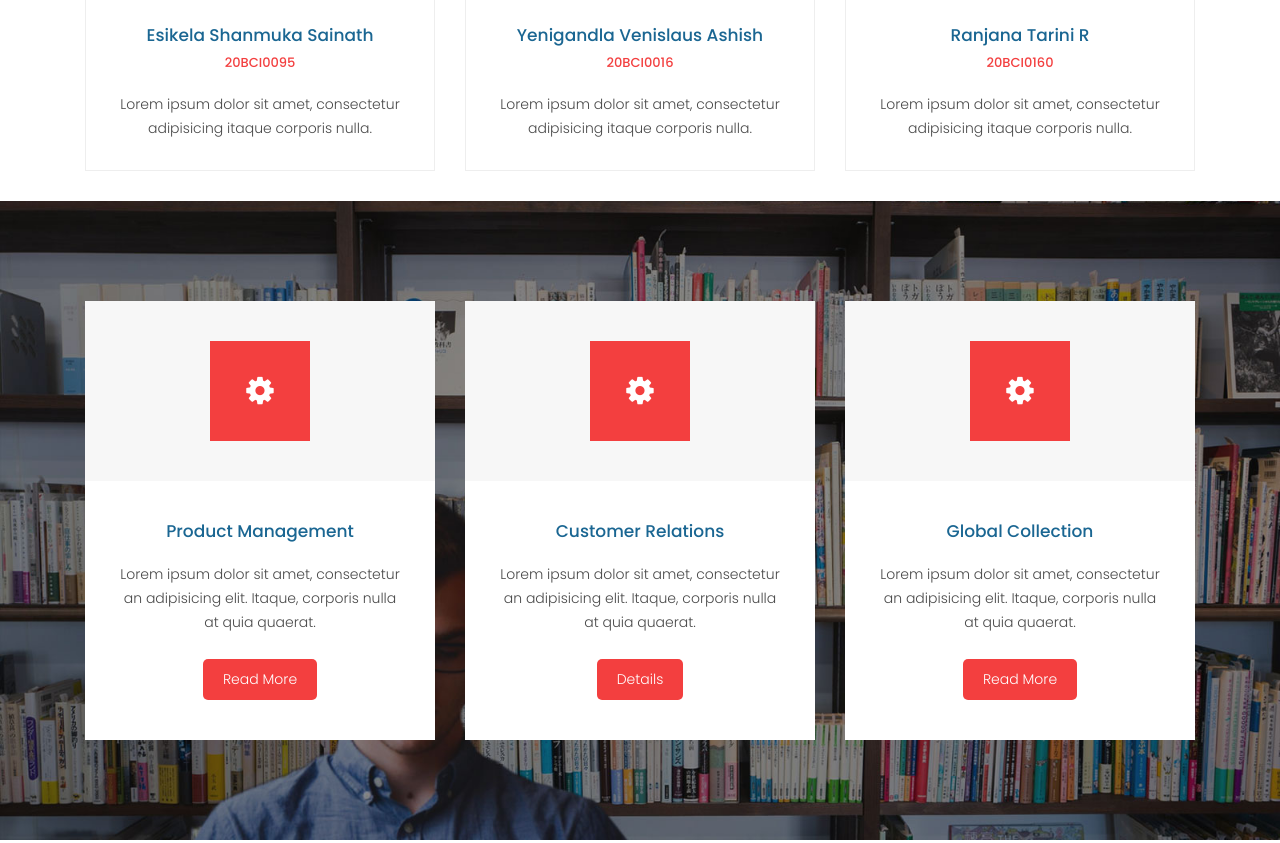
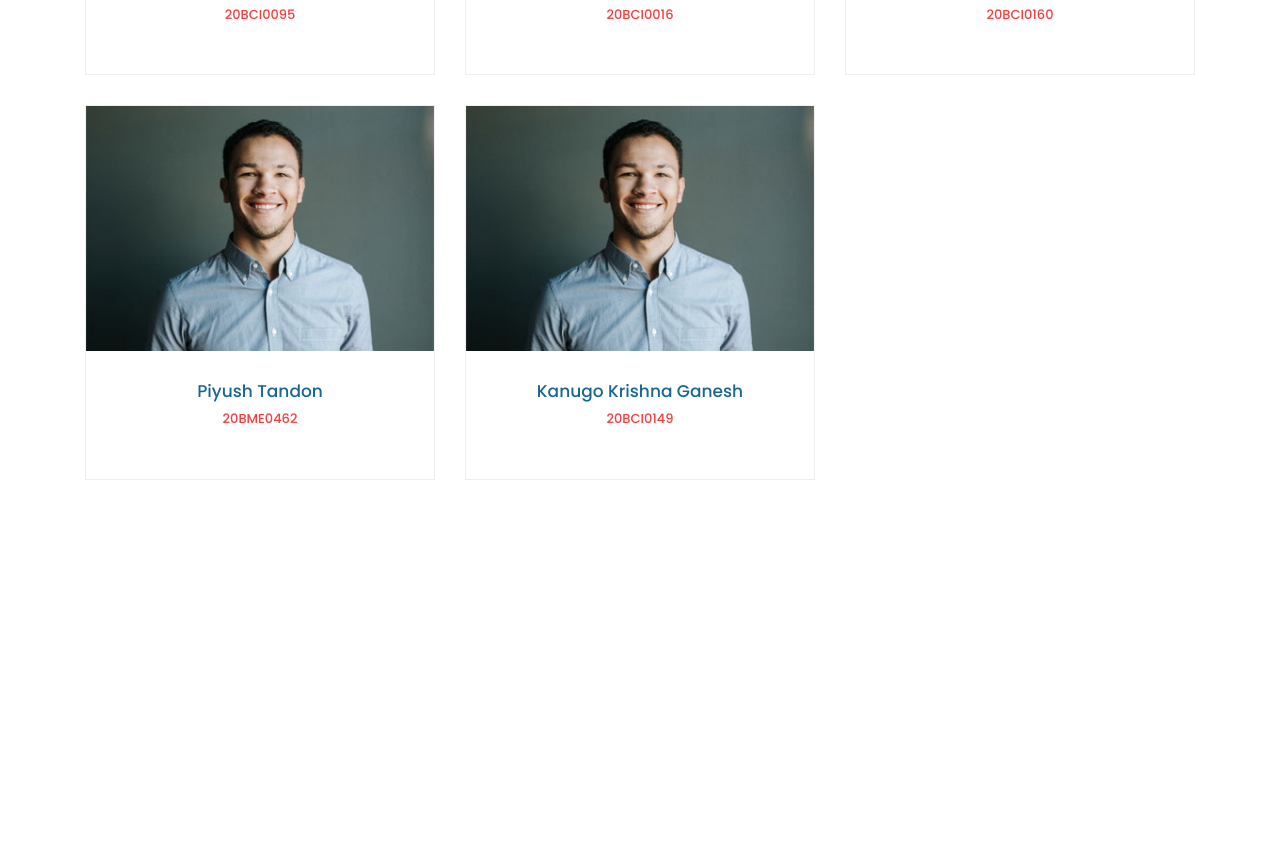
Before and after one commit to architjain2002/OxygenConcentrator-website, a plain HTML site: page about.html in a window 1280 px wide. Shown: the part 1910-2753 px from the top of the page. After the commit the page ends 2420 px from the top, so only its background shows below. Drawn offline with Linux system fonts and the light colour scheme.

Commit message:
added other team mem

```diff
--- a/about.html
+++ b/about.html
@@ -136,7 +136,7 @@ https://templatemo.com/tm-546-sixteen-clothing
           <div class="team-member">
             <div class="thumb-container">
               <img src="assets/images/team_01.jpg" alt="">
-              <div class="hover-effect">
+              <!-- <div class="hover-effect">
                 <div class="hover-content">
                   <ul class="social-icons">
                     <li><a href="#"><i class="fa fa-facebook"></i></a></li>
@@ -145,12 +145,12 @@ https://templatemo.com/tm-546-sixteen-clothing
                     <li><a href="#"><i class="fa fa-behance"></i></a></li>
                   </ul>
                 </div>
-              </div>
+              </div> -->
             </div>
             <div class="down-content">
               <h4>Dhanush Chalicheemla</h4>
               <span>20BIT0239</span>
-              <p>Lorem ipsum dolor sit amet, consectetur adipisicing itaque corporis nulla.</p>
+              <!-- <p>Lorem ipsum dolor sit amet, consectetur adipisicing itaque corporis nulla.</p> -->
             </div>
           </div>
         </div>
@@ -158,7 +158,7 @@ https://templatemo.com/tm-546-sixteen-clothing
           <div class="team-member">
             <div class="thumb-container">
               <img src="assets/images/team_02.jpg" alt="">
-              <div class="hover-effect">
+              <!-- <div class="hover-effect">
                 <div class="hover-content">
                   <ul class="social-icons">
                     <li><a href="#"><i class="fa fa-facebook"></i></a></li>
@@ -167,12 +167,12 @@ https://templatemo.com/tm-546-sixteen-clothing
                     <li><a href="#"><i class="fa fa-behance"></i></a></li>
                   </ul>
                 </div>
-              </div>
+              </div> -->
             </div>
             <div class="down-content">
               <h4>Malluri Reddy Theerthani</h4>
               <span>20BCE2741</span>
-              <p>Lorem ipsum dolor sit amet, consectetur adipisicing itaque corporis nulla.</p>
+              <!-- <p>Lorem ipsum dolor sit amet, consectetur adipisicing itaque corporis nulla.</p> -->
             </div>
           </div>
         </div>
@@ -180,7 +180,7 @@ https://templatemo.com/tm-546-sixteen-clothing
           <div class="team-member">
             <div class="thumb-container">
               <img src="assets/images/team_03.jpg" alt="">
-              <div class="hover-effect">
+              <!-- <div class="hover-effect">
                 <div class="hover-content">
                   <ul class="social-icons">
                     <li><a href="#"><i class="fa fa-facebook"></i></a></li>
@@ -189,12 +189,12 @@ https://templatemo.com/tm-546-sixteen-clothing
                     <li><a href="#"><i class="fa fa-behance"></i></a></li>
                   </ul>
                 </div>
-              </div>
+              </div> -->
             </div>
             <div class="down-content">
               <h4>Archit Jain</h4>
               <span>20BCT0207</span>
-              <p>Lorem ipsum dolor sit amet, consectetur adipisicing itaque corporis nulla.</p>
+              <!-- <p>Lorem ipsum dolor sit amet, consectetur adipisicing itaque corporis nulla.</p> -->
             </div>
           </div>
         </div>
@@ -202,7 +202,7 @@ https://templatemo.com/tm-546-sixteen-clothing
           <div class="team-member">
             <div class="thumb-container">
               <img src="assets/images/team_04.jpg" alt="">
-              <div class="hover-effect">
+              <!-- <div class="hover-effect">
                 <div class="hover-content">
                   <ul class="social-icons">
                     <li><a href="#"><i class="fa fa-facebook"></i></a></li>
@@ -211,12 +211,12 @@ https://templatemo.com/tm-546-sixteen-clothing
                     <li><a href="#"><i class="fa fa-behance"></i></a></li>
                   </ul>
                 </div>
-              </div>
+              </div> -->
             </div>
             <div class="down-content">
               <h4>Esikela Shanmuka Sainath </h4>
               <span>20BCI0095</span>
-              <p>Lorem ipsum dolor sit amet, consectetur adipisicing itaque corporis nulla.</p>
+              <!-- <p>Lorem ipsum dolor sit amet, consectetur adipisicing itaque corporis nulla.</p> -->
             </div>
           </div>
         </div>
@@ -224,7 +224,7 @@ https://templatemo.com/tm-546-sixteen-clothing
           <div class="team-member">
             <div class="thumb-container">
               <img src="assets/images/team_05.jpg" alt="">
-              <div class="hover-effect">
+              <!-- <div class="hover-effect">
                 <div class="hover-content">
                   <ul class="social-icons">
                     <li><a href="#"><i class="fa fa-facebook"></i></a></li>
@@ -233,12 +233,12 @@ https://templatemo.com/tm-546-sixteen-clothing
                     <li><a href="#"><i class="fa fa-behance"></i></a></li>
                   </ul>
                 </div>
-              </div>
+              </div> -->
             </div>
             <div class="down-content">
               <h4>Yenigandla Venislaus Ashish</h4>
               <span>20BCI0016</span>
-              <p>Lorem ipsum dolor sit amet, consectetur adipisicing itaque corporis nulla.</p>
+              <!-- <p>Lorem ipsum dolor sit amet, consectetur adipisicing itaque corporis nulla.</p> -->
             </div>
           </div>
         </div>
@@ -246,7 +246,7 @@ https://templatemo.com/tm-546-sixteen-clothing
           <div class="team-member">
             <div class="thumb-container">
               <img src="assets/images/team_06.jpg" alt="">
-              <div class="hover-effect">
+              <!-- <div class="hover-effect">
                 <div class="hover-content">
                   <ul class="social-icons">
                     <li><a href="#"><i class="fa fa-facebook"></i></a></li>
@@ -255,12 +255,57 @@ https://templatemo.com/tm-546-sixteen-clothing
                     <li><a href="#"><i class="fa fa-behance"></i></a></li>
                   </ul>
                 </div>
-              </div>
+              </div> -->
             </div>
             <div class="down-content">
               <h4>Ranjana Tarini R</h4>
               <span>20BCI0160</span>
-              <p>Lorem ipsum dolor sit amet, consectetur adipisicing itaque corporis nulla.</p>
+              <!-- <p>Lorem ipsum dolor sit amet, consectetur adipisicing itaque corporis nulla.</p> -->
+            </div>
+          </div>
+        </div>
+        <div class="col-md-4">
+          <div class="team-member">
+            <div class="thumb-container">
+              <img src="assets/images/team_01.jpg" alt="">
+              <!-- <div class="hover-effect">
+                <div class="hover-content">
+                  <ul class="social-icons">
+                    <li><a href="#"><i class="fa fa-facebook"></i></a></li>
+                    <li><a href="#"><i class="fa fa-twitter"></i></a></li>
+                    <li><a href="#"><i class="fa fa-linkedin"></i></a></li>
+                    <li><a href="#"><i class="fa fa-behance"></i></a></li>
+                  </ul>
+                </div>
+              </div> -->
+            </div>
+            <div class="down-content">
+              <h4>Piyush Tandon </h4>
+              <span>20BME0462</span>
+              <!-- <p>Lorem ipsum dolor sit amet, consectetur adipisicing itaque corporis nulla.</p> -->
+            </div>
+          </div>
+        </div>
+
+        <div class="col-md-4">
+          <div class="team-member">
+            <div class="thumb-container">
+              <img src="assets/images/team_01.jpg" alt="">
+              <!-- <div class="hover-effect">
+                <div class="hover-content">
+                  <ul class="social-icons">
+                    <li><a href="#"><i class="fa fa-facebook"></i></a></li>
+                    <li><a href="#"><i class="fa fa-twitter"></i></a></li>
+                    <li><a href="#"><i class="fa fa-linkedin"></i></a></li>
+                    <li><a href="#"><i class="fa fa-behance"></i></a></li>
+                  </ul>
+                </div>
+              </div> -->
+            </div>
+            <div class="down-content">
+              <h4>Kanugo Krishna Ganesh </h4>
+              <span>20BCI0149</span>
+              <!-- <p>Lorem ipsum dolor sit amet, consectetur adipisicing itaque corporis nulla.</p> -->
             </div>
           </div>
         </div>
@@ -268,8 +313,7 @@ https://templatemo.com/tm-546-sixteen-clothing
     </div>
   </div>
 
-
-  <div class="services">
+  <!-- <div class="services">
     <div class="container">
       <div class="row">
         <div class="col-md-4">
@@ -313,10 +357,10 @@ https://templatemo.com/tm-546-sixteen-clothing
         </div>
       </div>
     </div>
-  </div>
+  </div> -->
 
 
-  <div class="happy-clients">
+  <!-- <div class="happy-clients">
     <div class="container">
       <div class="row">
         <div class="col-md-12">
@@ -368,7 +412,7 @@ https://templatemo.com/tm-546-sixteen-clothing
         </div>
       </div>
     </div>
-  </footer>
+  </footer> -->
 
 
   <!-- Bootstrap core JavaScript -->
```
